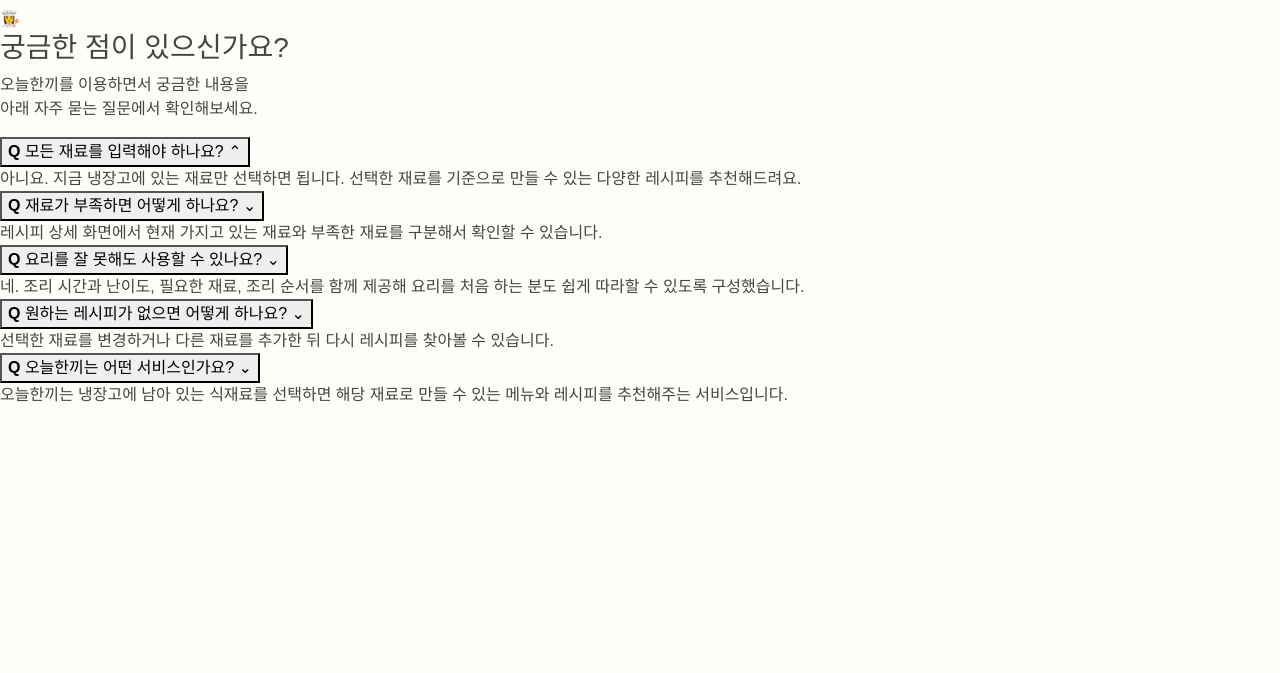
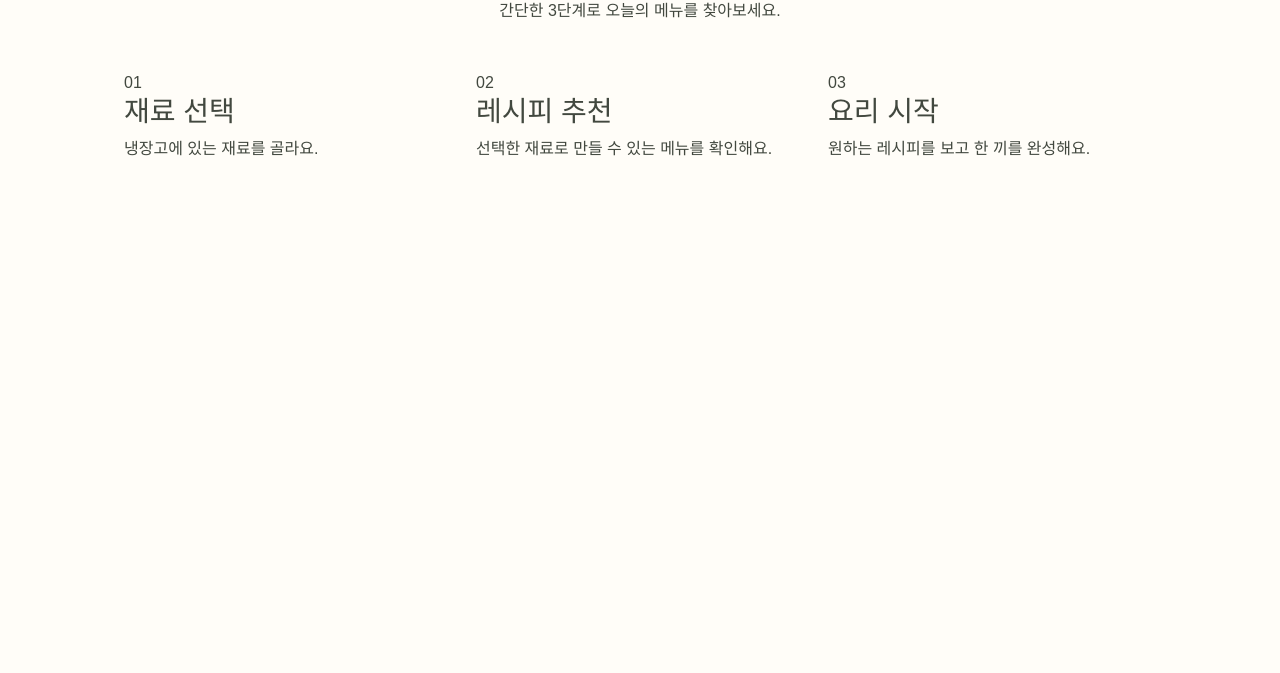
Before and after one commit to todays-meal/todayMeal, a plain HTML site: page index.html in a window 1280 px wide. Shown: the part 127-800 px from the top of the page. Drawn offline with nearby package versions, Linux system fonts and the light colour scheme.

Commit message:
feat: 서비스 이용 방법 html 내용 추가

```diff
--- a/index.html
+++ b/index.html
@@ -41,7 +41,44 @@
       <section class="solution"></section>
 
       <!-- 05 서비스 이용 방법 - 김서진 -->
-      <section class="how"></section>
+      <section class="how">
+        <section class="how section" id="how">
+          <div class="page-container">
+            <header class="section-header text-center mb-5">
+              <h2 class="section-title">오늘한끼는 이렇게 사용해요</h2>
+              <p class="section-description">
+                간단한 3단계로 오늘의 메뉴를 찾아보세요.
+              </p>
+            </header>
+
+            <ol class="row g-4 list-unstyled">
+              <li class="col-12 col-md-4">
+                <article class="how-card">
+                  <span class="how-number">01</span>
+                  <h3>재료 선택</h3>
+                  <p>냉장고에 있는 재료를 골라요.</p>
+                </article>
+              </li>
+
+              <li class="col-12 col-md-4">
+                <article class="how-card">
+                  <span class="how-number">02</span>
+                  <h3>레시피 추천</h3>
+                  <p>선택한 재료로 만들 수 있는 메뉴를 확인해요.</p>
+                </article>
+              </li>
+
+              <li class="col-12 col-md-4">
+                <article class="how-card">
+                  <span class="how-number">03</span>
+                  <h3>요리 시작</h3>
+                  <p>원하는 레시피를 보고 한 끼를 완성해요.</p>
+                </article>
+              </li>
+            </ol>
+          </div>
+        </section>
+      </section>
 
       <!-- 06 핵심 기능 소개 - 김서진 -->
       <section class="feature"></section>
@@ -53,98 +90,7 @@
       <section class="other-features"></section>
 
       <!-- 09 FAQ - 곽승기 -->
-    <section id="faq-gs" class="faq">
-  <div class="faq-gs-container">
-
-    <div class="faq-gs-header">
-      <span class="faq-gs-label">FAQ</span>
-      <h2>자주 묻는 질문</h2>
-      <p>
-        오늘한끼 이용 중 궁금한 점이 있으신가요?<br>
-        많이 묻는 질문을 먼저 확인해보세요.
-      </p>
-    </div>
-
-    <div class="faq-gs-content">
-
-      <div class="faq-gs-help">
-        <div class="faq-gs-help-icon">👩‍🍳</div>
-
-        <h3>궁금한 점이 있으신가요?</h3>
-
-        <p>
-          오늘한끼를 이용하면서 궁금한 내용을<br>
-          아래 자주 묻는 질문에서 확인해보세요.
-        </p>
-      </div>
-
-      <div class="faq-gs-list">
-
-        <div class="faq-gs-item faq-gs-active">
-          <button class="faq-gs-question" type="button">
-            <span><b>Q</b> 모든 재료를 입력해야 하나요?</span>
-            <span class="faq-gs-arrow">⌃</span>
-          </button>
-
-          <div class="faq-gs-answer">
-            아니요. 지금 냉장고에 있는 재료만 선택하면 됩니다.
-            선택한 재료를 기준으로 만들 수 있는 다양한 레시피를 추천해드려요.
-          </div>
-        </div>
-
-        <div class="faq-gs-item">
-          <button class="faq-gs-question" type="button">
-            <span><b>Q</b> 재료가 부족하면 어떻게 하나요?</span>
-            <span class="faq-gs-arrow">⌄</span>
-          </button>
-
-          <div class="faq-gs-answer">
-            레시피 상세 화면에서 현재 가지고 있는 재료와 부족한 재료를
-            구분해서 확인할 수 있습니다.
-          </div>
-        </div>
-
-        <div class="faq-gs-item">
-          <button class="faq-gs-question" type="button">
-            <span><b>Q</b> 요리를 잘 못해도 사용할 수 있나요?</span>
-            <span class="faq-gs-arrow">⌄</span>
-          </button>
-
-          <div class="faq-gs-answer">
-            네. 조리 시간과 난이도, 필요한 재료, 조리 순서를 함께 제공해
-            요리를 처음 하는 분도 쉽게 따라할 수 있도록 구성했습니다.
-          </div>
-        </div>
-
-        <div class="faq-gs-item">
-          <button class="faq-gs-question" type="button">
-            <span><b>Q</b> 원하는 레시피가 없으면 어떻게 하나요?</span>
-            <span class="faq-gs-arrow">⌄</span>
-          </button>
-
-          <div class="faq-gs-answer">
-            선택한 재료를 변경하거나 다른 재료를 추가한 뒤
-            다시 레시피를 찾아볼 수 있습니다.
-          </div>
-        </div>
-
-        <div class="faq-gs-item">
-          <button class="faq-gs-question" type="button">
-            <span><b>Q</b> 오늘한끼는 어떤 서비스인가요?</span>
-            <span class="faq-gs-arrow">⌄</span>
-          </button>
-
-          <div class="faq-gs-answer">
-            오늘한끼는 냉장고에 남아 있는 식재료를 선택하면
-            해당 재료로 만들 수 있는 메뉴와 레시피를 추천해주는 서비스입니다.
-          </div>
-        </div>
-
-      </div>
-    </div>
-
-  </div>
-</section>
+      <section class="faq"></section>
 
       <!-- 10 CTA -  -->
       <section class="cta"></section>
```
